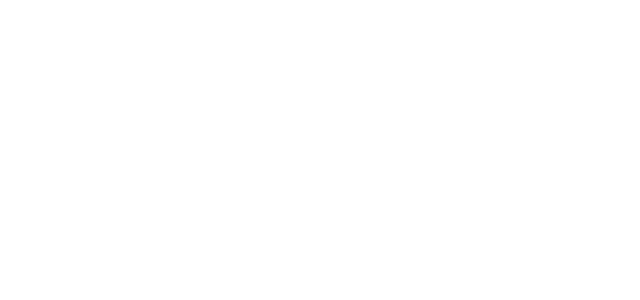
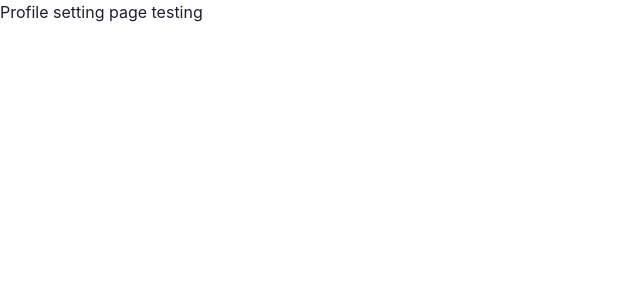
Before and after one commit to HelloSeaNation/ShutterDuo, a React (Create React App) app: page /profile_setting in a window 1280 px wide. Before the commit this address had no page. Shown: the top 300 px of the page, without its empty margins (0-640 px from the left). Built offline with nearby package versions, Linux system fonts and the light colour scheme.

Commit message:
Page link route done

```diff
--- a/src/App.tsx
+++ b/src/App.tsx
@@ -1,5 +1,6 @@
 import React from "react";
 import LandingPage from "./pages/LandingPage";
+import ProfileSetting from "./pages/ProfileSetting";
 import Dashboard from "./pages/Dashboard";
 import { BrowserRouter as Router, Routes, Route } from "react-router-dom";
 
@@ -10,7 +11,7 @@
         <Routes>
           {/* <Route path="/" element={<LandingPage />} /> */}
           <Route path="/" element={<Dashboard />} />
-        {/* <Route path="/profile_setting " element={<ProfileSetting />} /> */}
+          <Route path="/profile_setting" element={<ProfileSetting />} />
         </Routes>
       </Router>
     </>
--- a/src/components/TopBar.tsx
+++ b/src/components/TopBar.tsx
@@ -9,6 +9,7 @@
   MenuItem,
   MenuDivider,
 } from "@chakra-ui/react";
+import { Link } from "react-router-dom";
 
 const TopBar = () => {
   return (
@@ -54,7 +55,7 @@
                 </MenuButton>
                 <MenuList marginRight={"40px"} borderRadius={"0"}>
                   {/* Need to change to profile image and Full Name */}
-                  <MenuItem>
+                  <MenuItem as={Link} to="/profile_setting">
                     <Flex direction={"row"} align={"center"}>
                       <Image
                         src="../photography.png"
--- /dev/null
+++ b/src/pages/ProfileSetting.tsx
@@ -0,0 +1,13 @@
+import { Box } from "@chakra-ui/react";
+
+const ProfileSetting = () => {
+  return (
+    <Box>
+      <Box>
+        <h1>Profile setting page testing</h1>
+      </Box>
+    </Box>
+  );
+};
+
+export default ProfileSetting;
```
Lines whose indentation alone changed are shown as unchanged.
